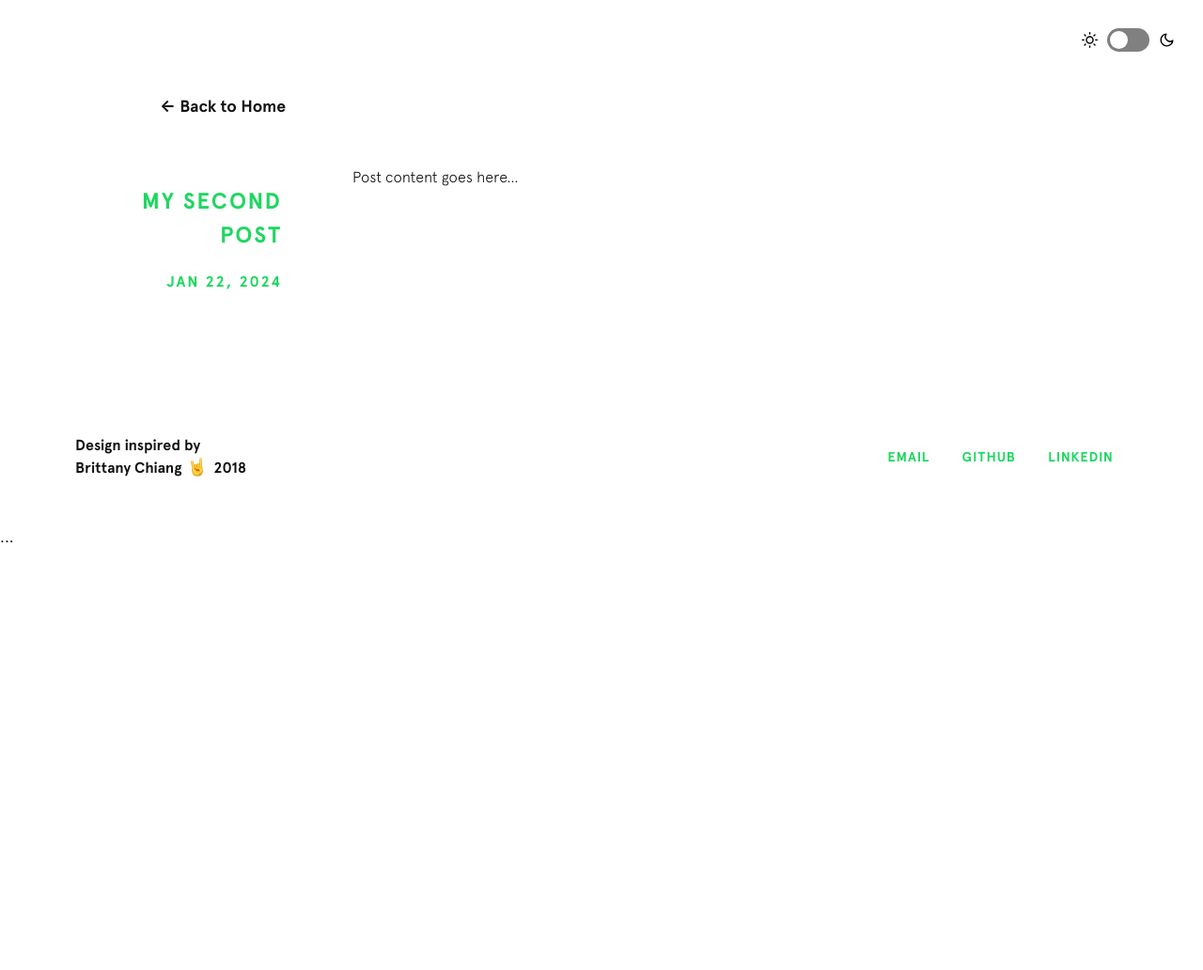
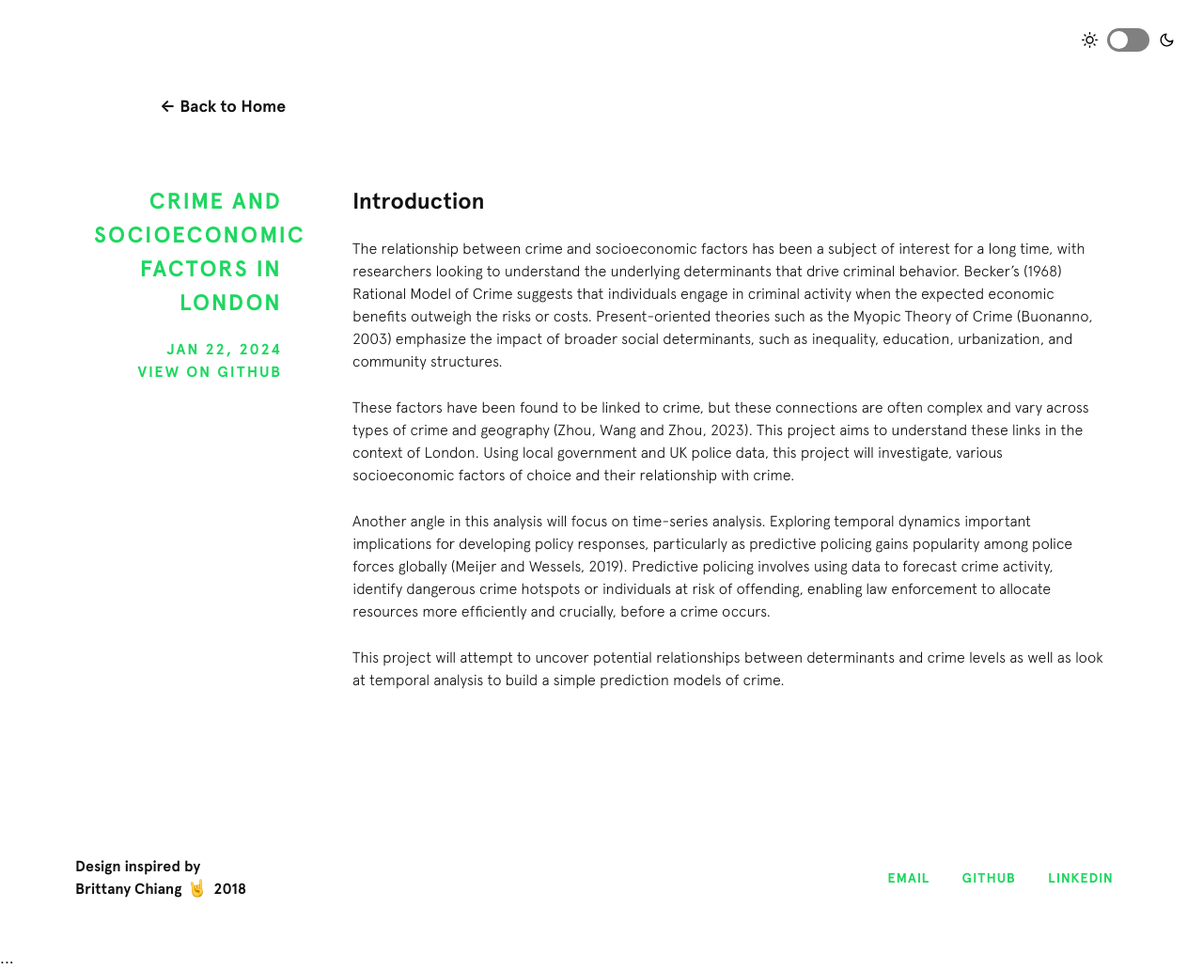
Before and after one commit to belowwind-islander/belowwind-islander.github.io, a Jekyll site: the page built from _posts/2025-01-22-crime-in-london.md, in a window 1280 px wide. Shown: the whole page at 94% size. Built offline with Jekyll 4.4.1, drawn with Linux system fonts in a browser that asks for light colours; nearby versions of some CDN libraries; before the commit the page ends 900 px from its top, so only the background shows below that.

Commit message:
feat: My 2nd post!

```diff
--- a/_posts/2025-01-22-crime-in-london.md
+++ b/_posts/2025-01-22-crime-in-london.md
@@ -1,6 +1,18 @@
 ---
 layout: post
-title: "My Second Post"
+title: "Crime and Socioeconomic Factors in London"
 date: 2024-01-22
+description: Project for my "Managing and Visualising Data" module at LSE.
+github: https://github.com/belowwind-islander
+used: [Python, Data Visualisation, Linear Regression]
 ---
-Post content goes here...
+
+## Introduction
+
+The relationship between crime and socioeconomic factors has been a subject of interest for a long time, with researchers looking to understand the underlying determinants that drive criminal behavior. Becker’s (1968) Rational Model of Crime suggests that individuals engage in criminal activity when the expected economic benefits outweigh the risks or costs. Present-oriented theories such as the Myopic Theory of Crime (Buonanno, 2003) emphasize the impact of broader social determinants, such as inequality, education, urbanization, and community structures.
+
+These factors have been found to be linked to crime, but these connections are often complex and vary across types of crime and geography (Zhou, Wang and Zhou, 2023). This project aims to understand these links in the context of London. Using local government and UK police data, this project will investigate, various socioeconomic factors of choice and their relationship with crime.
+
+Another angle in this analysis will focus on time-series analysis. Exploring temporal dynamics important implications for developing policy responses, particularly as predictive policing gains popularity among police forces globally (Meijer and Wessels, 2019). Predictive policing involves using data to forecast crime activity, identify dangerous crime hotspots or individuals at risk of offending, enabling law enforcement to allocate resources more efficiently and crucially, before a crime occurs.
+
+This project will attempt to uncover potential relationships between determinants and crime levels as well as look at temporal analysis to build a simple prediction models of crime.
```
